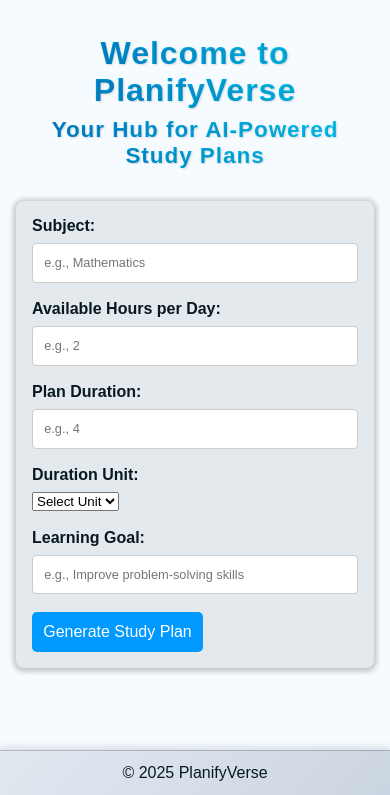
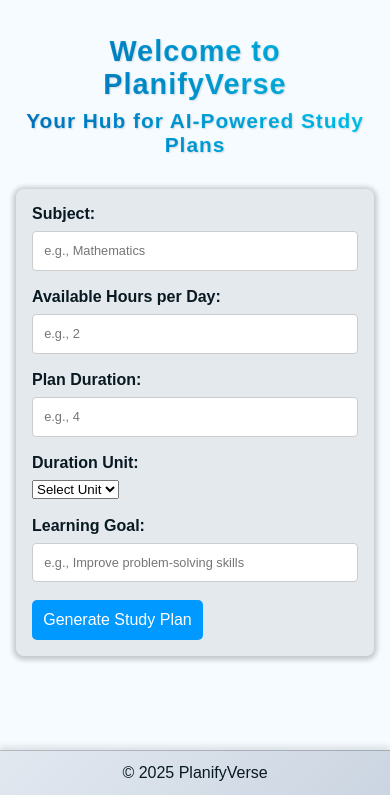
Before and after one commit to GuyTCharles/PlanifyVerse, a Flask app: page / in a window 390 px wide. Shown: the part 49-844 px from the top of the page. Run offline with Flask 3, Linux system fonts and the light colour scheme; some libraries are stand-ins or nearby versions.

Commit message:
Enhance welcome message styling

```diff
--- a/static/style.css
+++ b/static/style.css
@@ -150,6 +150,14 @@
 @media (max-width: 450px) {
     header {
         padding: 0.5rem;
+    }
+
+    .welcome-text1 {
+        font-size: 1.8rem;
+    }
+
+    .welcome-text2 {
+        font-size: 1.3rem;
     }
 
     footer {
```
